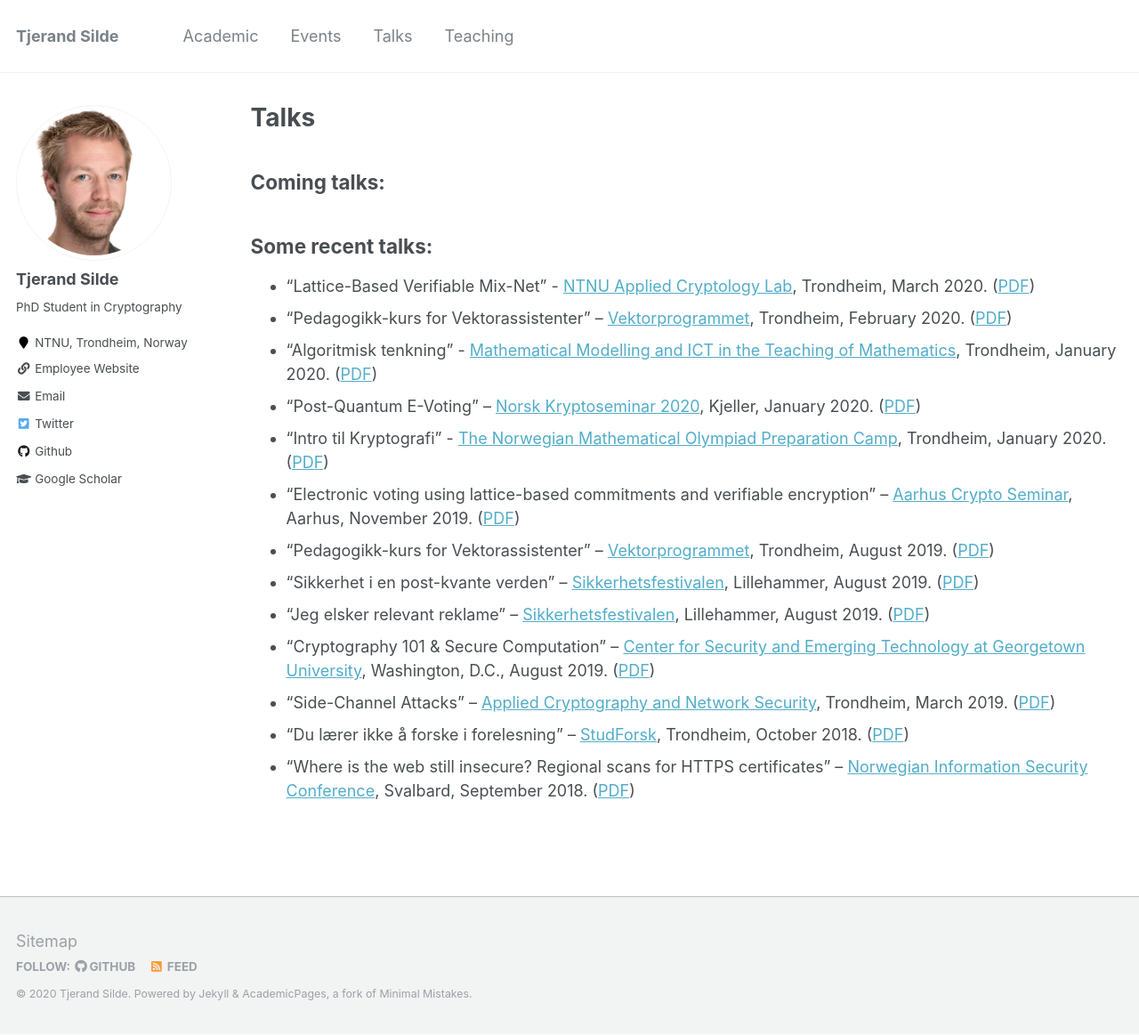
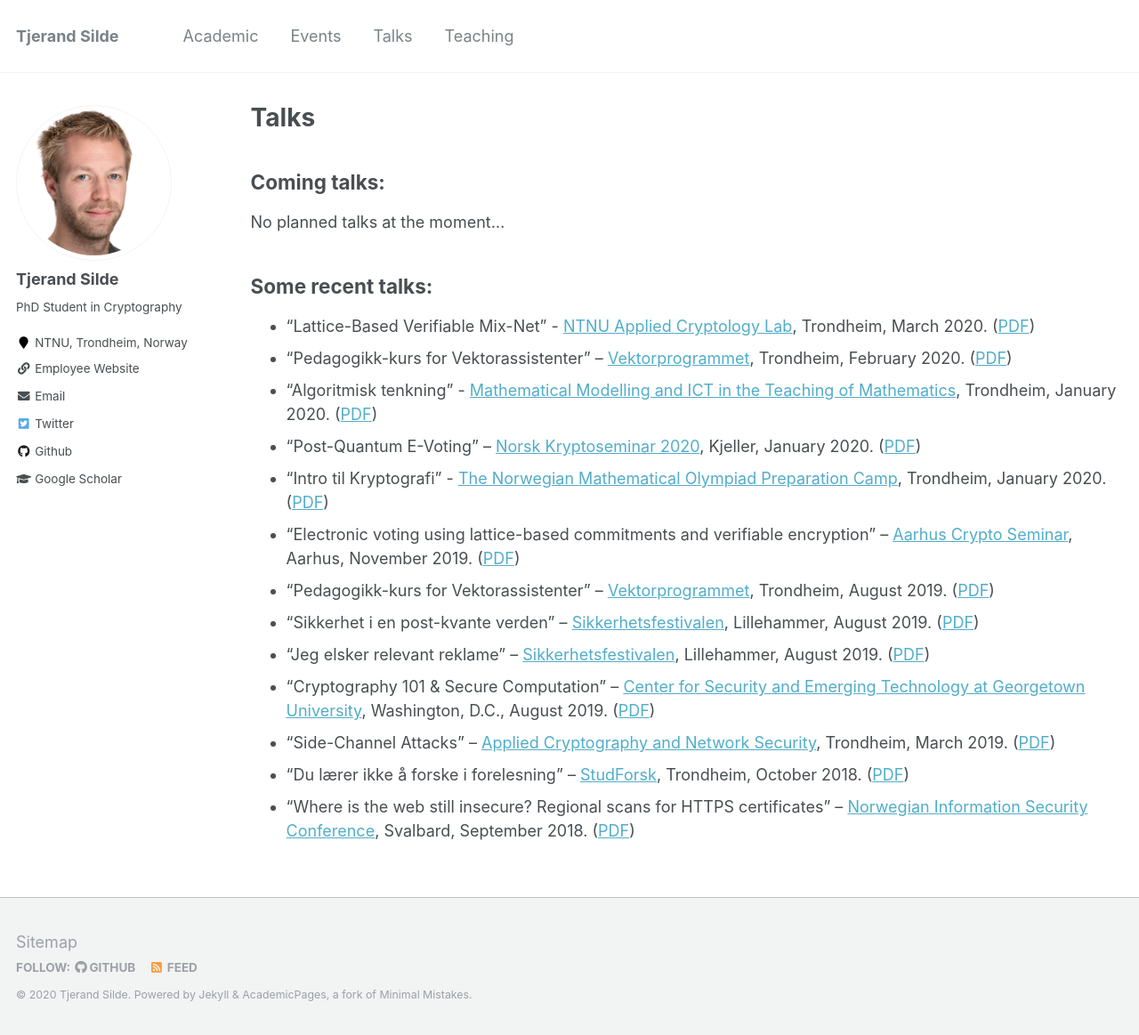
Before and after one commit to tjesi/tjesi.github.io, a Jekyll site: the page built from _pages/talks.md, in a window 1280 px wide and 1163 px high. Shown: the whole window at 89% size. Built offline with Jekyll 4.4.1, drawn with Linux system fonts in a browser that asks for light colours.

Commit message:
Update talks.md

```diff
--- a/_pages/talks.md
+++ b/_pages/talks.md
@@ -7,6 +7,7 @@ author_profile: true
 
 ## Coming talks:
 
+No planned talks at the moment...
 
 ## Some recent talks:
 
```
